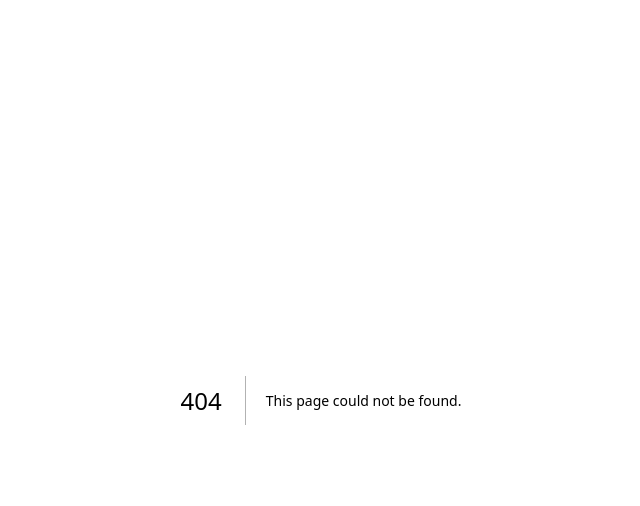
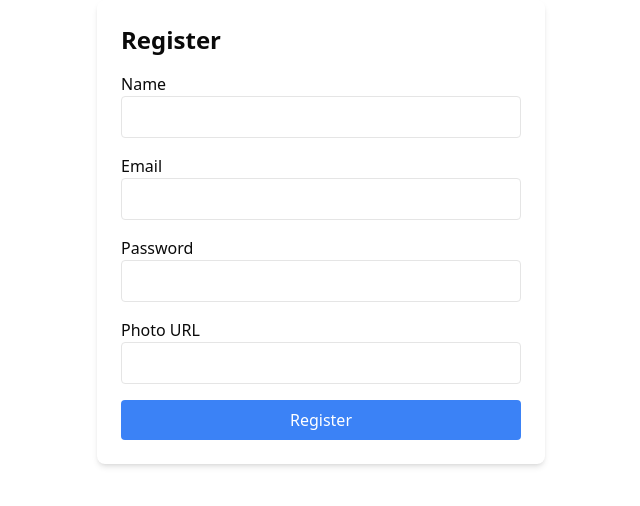
Before and after one commit to xyryc/sellsense-crm, a Next.js app: page /register in a window 1280 px wide. Before the commit this address had no page. Shown: the top 506 px of the page, without its empty margins (319-959 px from the left). Built offline with nearby package versions, Linux system fonts and the light colour scheme.

Commit message:
added register page & form

```diff
--- a/package.json
+++ b/package.json
@@ -16,6 +16,7 @@
     "next": "14.2.26",
     "react": "^18",
     "react-dom": "^18",
+    "react-hook-form": "^7.54.2",
     "tailwind-merge": "^3.0.2",
     "tailwindcss-animate": "^1.0.7"
   },
--- /dev/null
+++ b/src/app/register/page.tsx
@@ -0,0 +1,87 @@
+"use client";
+
+import { useForm } from "react-hook-form";
+
+type FormData = {
+  name: string;
+  email: string;
+  password: string;
+  photoURL: string;
+};
+
+const RegisterPage = () => {
+  const {
+    register,
+    handleSubmit,
+    formState: { errors },
+  } = useForm<FormData>();
+
+  const onSubmit = (data: FormData) => {
+    console.log("Form Data:", data);
+  };
+
+  return (
+    <div className="max-w-md mx-auto p-6 bg-white rounded-lg shadow-md">
+      <h2 className="text-2xl font-bold mb-4">Register</h2>
+      <form onSubmit={handleSubmit(onSubmit)} className="space-y-4">
+        <div>
+          <label className="block font-medium">Name</label>
+          <input
+            {...register("name", { required: "Name is required" })}
+            className="w-full p-2 border rounded"
+          />
+          {errors.name && <p className="text-red-500">{errors.name.message}</p>}
+        </div>
+
+        <div>
+          <label className="block font-medium">Email</label>
+          <input
+            {...register("email", { required: "Email is required" })}
+            className="w-full p-2 border rounded"
+          />
+          {errors.email && (
+            <p className="text-red-500">{errors.email.message}</p>
+          )}
+        </div>
+
+        <div>
+          <label className="block font-medium">Password</label>
+          <input
+            type="password"
+            {...register("password", {
+              required: "Password is required",
+              minLength: {
+                value: 6,
+                message: "Password must be at least 6 characters",
+              },
+            })}
+            className="w-full p-2 border rounded"
+          />
+          {errors.password && (
+            <p className="text-red-500">{errors.password.message}</p>
+          )}
+        </div>
+
+        <div>
+          <label className="block font-medium">Photo URL</label>
+          <input
+            {...register("photoURL", { required: "Photo URL is required" })}
+            className="w-full p-2 border rounded"
+          />
+          {errors.photoURL && (
+            <p className="text-red-500">{errors.photoURL.message}</p>
+          )}
+        </div>
+
+        <button
+          type="submit"
+          className="w-full bg-blue-500 text-white p-2 rounded"
+        >
+          Register
+        </button>
+      </form>
+    </div>
+  );
+};
+
+export default RegisterPage;
```
Also changed, not shown: 1 other file (tests, documents, lock files or other folders).
